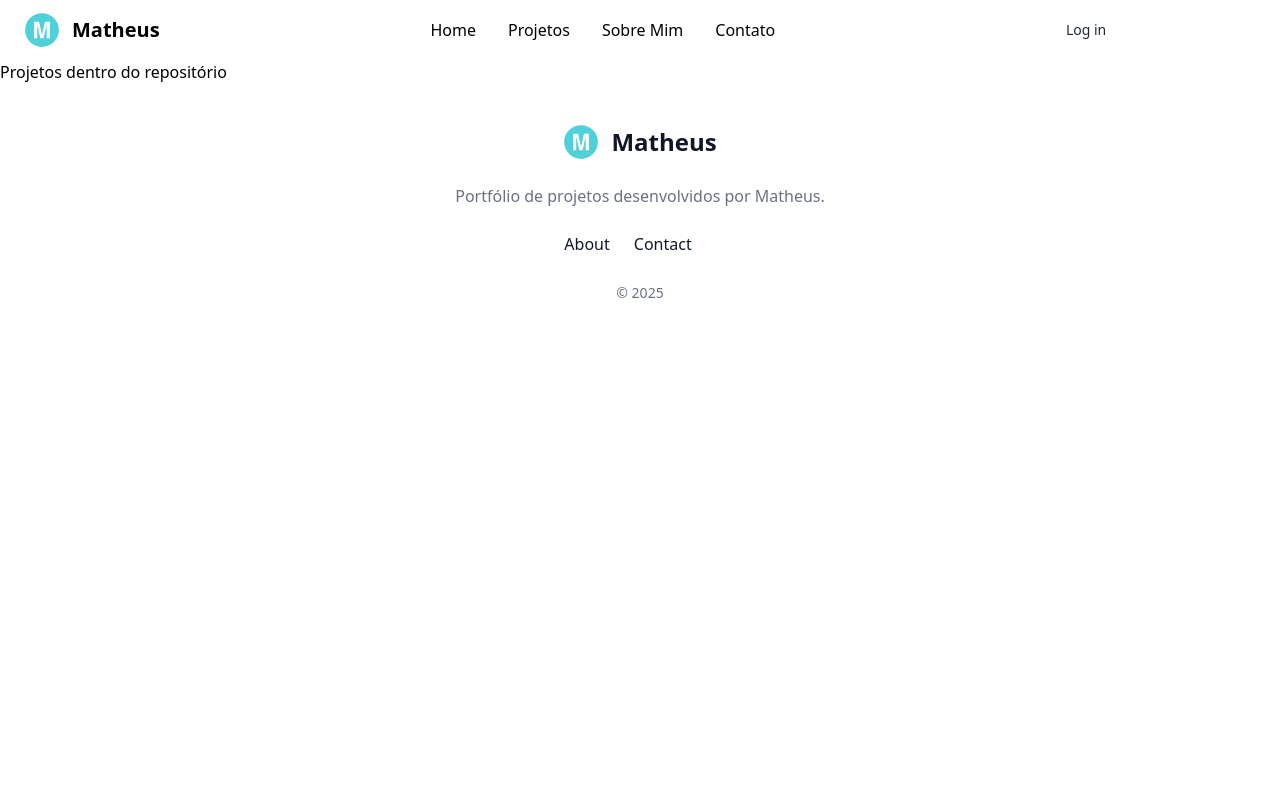
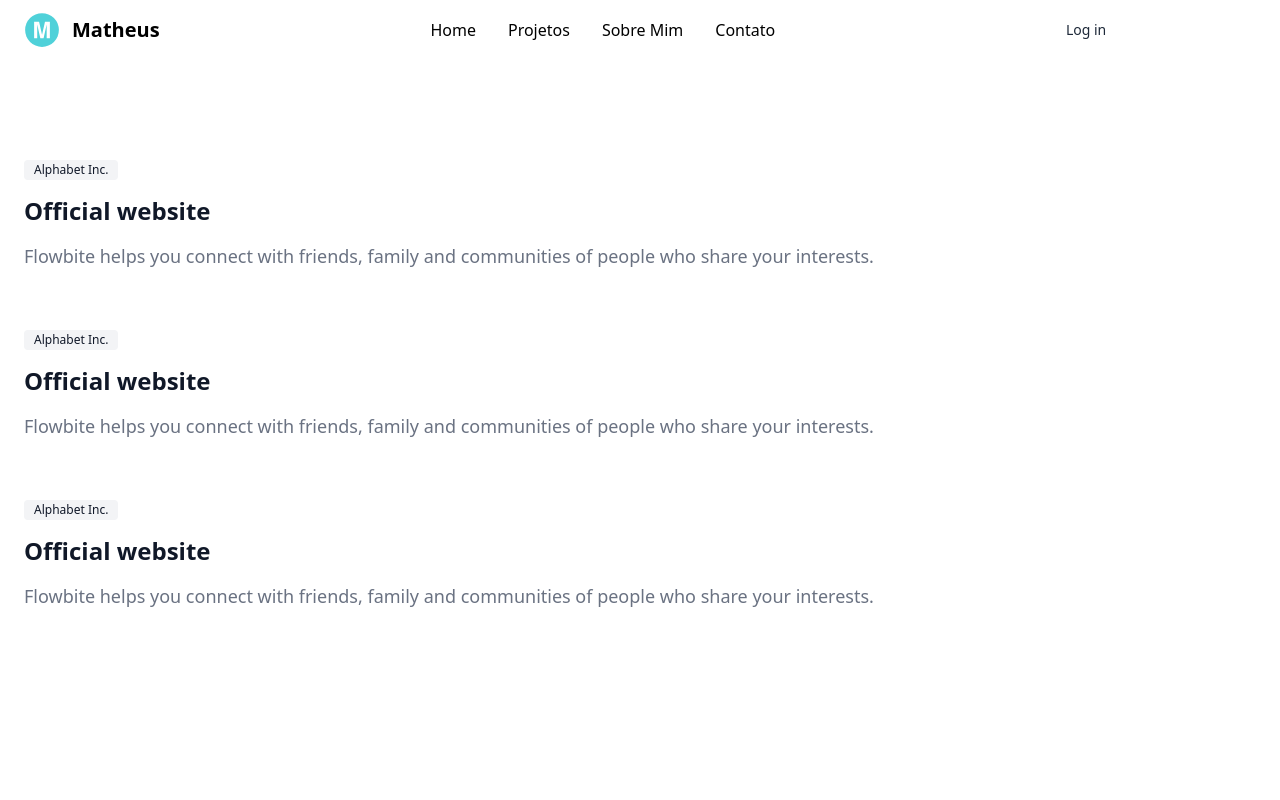
Before and after one commit to maatheusdacruz/Portfolio_MatheusdaCruz, a React (Vite) app in the folder frontend/: page /projects in a window 1280 px wide. Shown: the top 800 px of the page. Built offline with nearby package versions, Linux system fonts and the light colour scheme.

Commit message:
Project Item

```diff
--- a/frontend/src/App.jsx
+++ b/frontend/src/App.jsx
@@ -1,4 +1,3 @@
-
 import { BrowserRouter, Routes, Route } from 'react-router-dom';
 import { useEffect, useState } from 'react';
 import { Menu } from './components/menu';
@@ -6,9 +5,6 @@ import { Footer } from './components/footer';
 import Home from './pages/Home';
 import About from './pages/About';
 import Projects from './pages/Projects';
-
-
-
 
 function App() {
 
--- /dev/null
+++ b/frontend/src/components/projectItem.jsx
@@ -0,0 +1,28 @@
+function ProjectItem(){
+    return(
+        <div class="space-y-4">
+          <span
+            class="bg-gray-100 text-gray-900 text-xs font-medium inline-flex items-center px-2.5 py-0.5 rounded dark:bg-gray-700 dark:text-gray-300">
+            Alphabet Inc.
+          </span>
+          <h3 class="text-2xl font-bold leading-tight text-gray-900 dark:text-white">
+            Official website
+          </h3>
+          <p class="text-lg font-normal text-gray-500 dark:text-gray-400">
+            Flowbite helps you connect with friends, family and communities of people who share your interests.
+          </p>
+          <a href="#" title=""
+            class="text-white bg-primary-700 justify-center hover:bg-primary-800 inline-flex items-center  focus:ring-4 focus:outline-none focus:ring-primary-300 font-medium rounded-lg text-sm px-5 py-2.5 text-center dark:bg-primary-600 dark:hover:bg-primary-700 dark:focus:ring-primary-800"
+            role="button">
+            View case study
+            <svg aria-hidden="true" class="w-5 h-5 ml-2 -mr-1" xmlns="http://www.w3.org/2000/svg" viewBox="0 0 20 20"
+              fill="currentColor">
+              <path fill-rule="evenodd"
+                d="M12.293 5.293a1 1 0 011.414 0l4 4a1 1 0 010 1.414l-4 4a1 1 0 01-1.414-1.414L14.586 11H3a1 1 0 110-2h11.586l-2.293-2.293a1 1 0 010-1.414z"
+                clip-rule="evenodd" />
+            </svg>
+          </a>
+        </div>
+    )
+}
+export default ProjectItem
--- a/frontend/src/pages/Projects.jsx
+++ b/frontend/src/pages/Projects.jsx
@@ -1,7 +1,14 @@
 import React, { useEffect, useState } from "react";
+import Item from "../components/projectItem"
 
 function Projects() {
-  return (<div><h2>Projetos dentro do repositório</h2></div>);
+  return (<section class="bg-white dark:bg-gray-900 antialiased">
+    <div class="max-w-screen-xl px-4 py-8 mx-auto lg:px-6 sm:py-16 lg:py-24">
+      <Item>a</Item>
+      <Item>b</Item>
+      <Item>c</Item>
+    </div>
+  </section>);
 }
 
 export default Projects;
```
